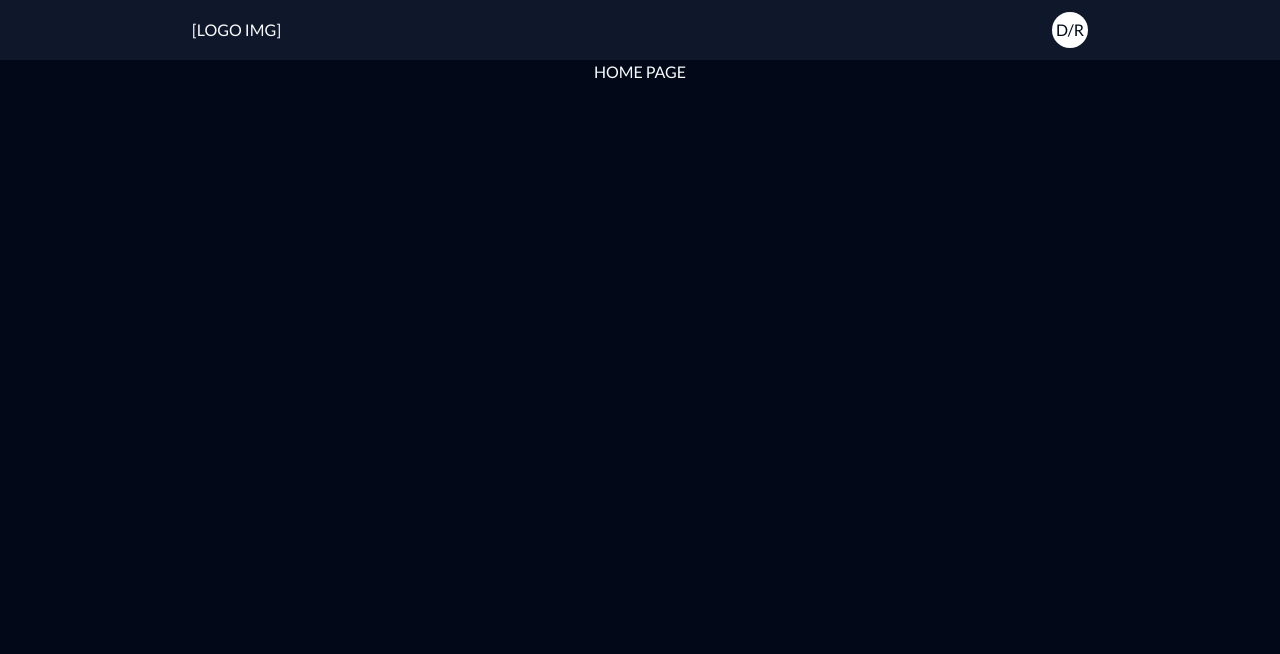
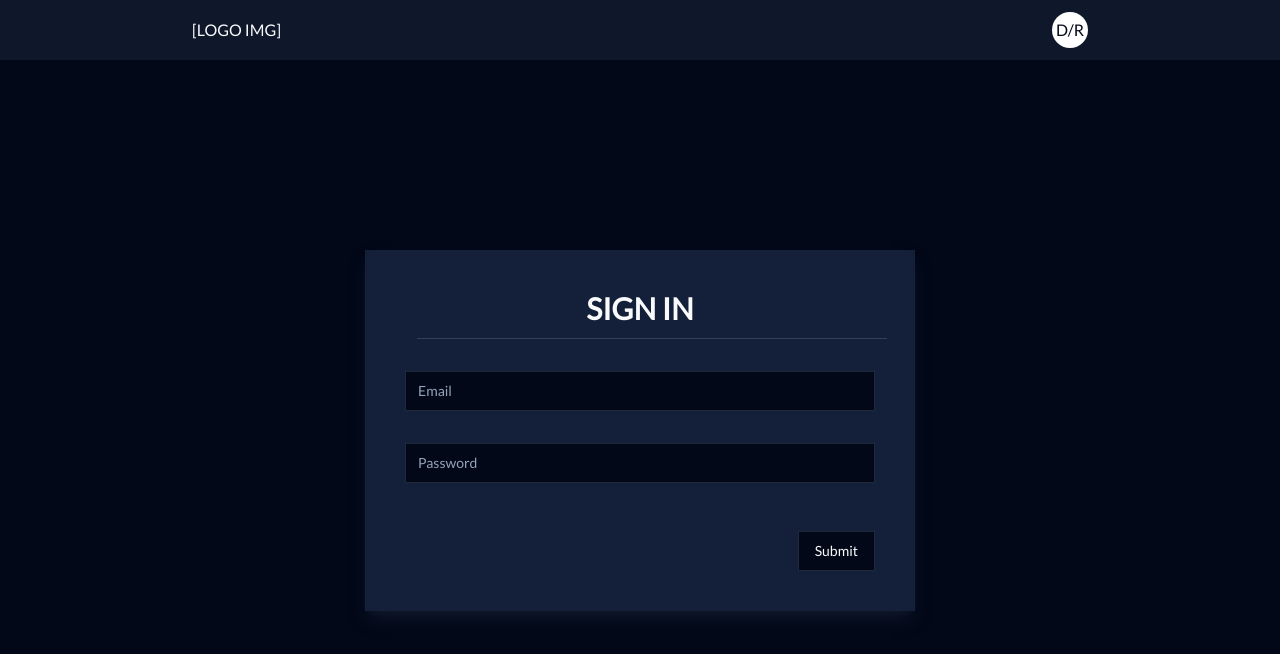
Before and after one commit to Neil-Patel-12/DailyRecall, a React (Vite) app in the folder client/: page /login in a window 1280 px wide. Shown: the top 654 px of the page. Built offline with nearby package versions, Linux system fonts and the light colour scheme.

Commit message:
Setup userServices to manage user globallly on client side

```diff
--- /dev/null
+++ b/client/src/components/auth/loginForm.tsx
@@ -0,0 +1,60 @@
+// loginForm.tsx
+
+import { zodResolver } from "@hookform/resolvers/zod";
+import axios from "axios";
+import { useForm } from "react-hook-form";
+import { z } from "zod";
+import { Form } from "../ui/form";
+import { Fields } from "./accountField";
+import { Button } from "../ui/button";
+
+const loginSchema = z.object({
+  email: z.string().email({ message: "Please enter a valid email." }),
+  password: z.string().min(1, { message: "Please enter a valid password." }),
+});
+
+const loginItems = [
+  { name: "email", label: "Email" },
+  { name: "password", label: "Password", type: "password" },
+];
+
+export const LoginForm = () => {
+    const form = useForm<z.infer<typeof loginSchema>>({
+      resolver: zodResolver(loginSchema),
+      defaultValues: {
+        email: "",
+        password: "",
+      },
+    });
+
+    // change the api call
+    const onSubmit = async (user: z.infer<typeof loginSchema>) => {
+      console.log(user);
+      try {
+        const response = await axios.post("http://127.0.0.1:8000/api/user/register/", user, {
+          withCredentials: true,
+        });
+        console.log(response.data);
+      } catch (err) {
+        if (axios.isAxiosError(err)) {
+          const errors = err.response?.data;
+          console.log(errors);
+        }
+      }
+    };
+
+    return (
+      <Form {...form}>
+        <form onSubmit={form.handleSubmit(onSubmit)} className="space-y-8">
+          <div className="flex flex-col gap-8">
+            <Fields form={form} FieldItems={loginItems} />
+          </div>
+          <div className="flex justify-end">
+            <Button className="mt-4 ml-auto" variant="outline" type="submit">
+              Submit
+            </Button>
+          </div>
+        </form>
+      </Form>
+    );
+  };
--- a/client/src/components/auth/signupForm.tsx
+++ b/client/src/components/auth/signupForm.tsx
@@ -54,9 +54,10 @@ export const SignupForm = () => {
   const onSubmit = async (user: z.infer<typeof signupSchema>) => {
     console.log(user);
     try {
-      await axios.post("http://127.0.0.1:8000/api/user/register/", user, {
+      const response = await axios.post("http://127.0.0.1:8000/api/user/register/", user, {
         withCredentials: true,
       });
+      console.log(response.data);
     } catch (err) {
       if (axios.isAxiosError(err)) {
         const errors = err.response?.data;
--- a/client/src/routes/auth/Login.tsx
+++ b/client/src/routes/auth/Login.tsx
@@ -0,0 +1,18 @@
+// Signup.tsx
+import { LoginForm } from "@/components/auth/loginForm";
+import { Separator } from "@/components/ui/separator";
+
+
+export const Login = () => {
+  return (
+    <div className="page-container flex justify-center items-center">
+      <div className="w-[550px] max-h-[600px] bg-primary p-10 flex justify-center flex-col shadow-lg shadow-slate-900">
+        <div className="mb-auto">
+          <h1 className="text-3xl font-bold text-center">SIGN IN</h1>
+          <Separator className="m-3 mb-8 bg-slate-700" />
+        </div>
+        <LoginForm />
+      </div>
+    </div>
+  );
+};
--- a/client/src/routes/root.tsx
+++ b/client/src/routes/root.tsx
@@ -5,6 +5,7 @@ import { Navbar } from "@/components/Navbar";
 import { Home } from "@/routes/Landing";
 import "@/index.css";
 import { Signup } from "./auth/Signup";
+import { Login } from "./auth/Login";
 
 const App = () => {
   return (
@@ -14,6 +15,7 @@ const App = () => {
         <Route index element={<Home />} />
         <Route path="/*" element={<Home />} />
         <Route path="/signup" element={<Signup/>} />
+        <Route path="/login" element={<Login />} />
       </Routes>
     </>
   );
```
Also changed, not shown: client/src/services/userServices.ts (added, +18 -0 lines).
